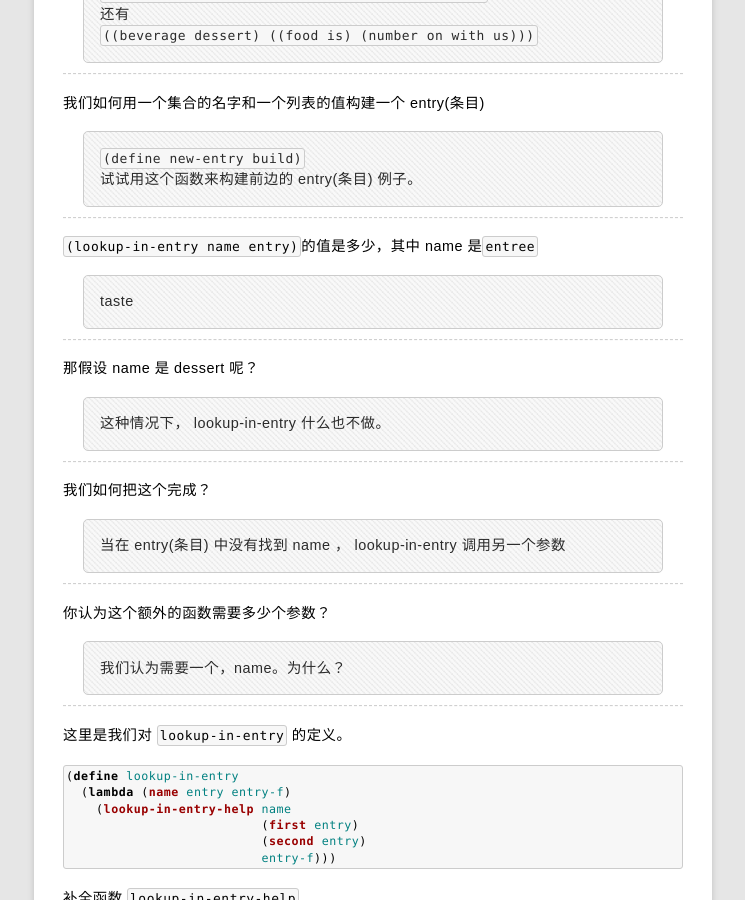
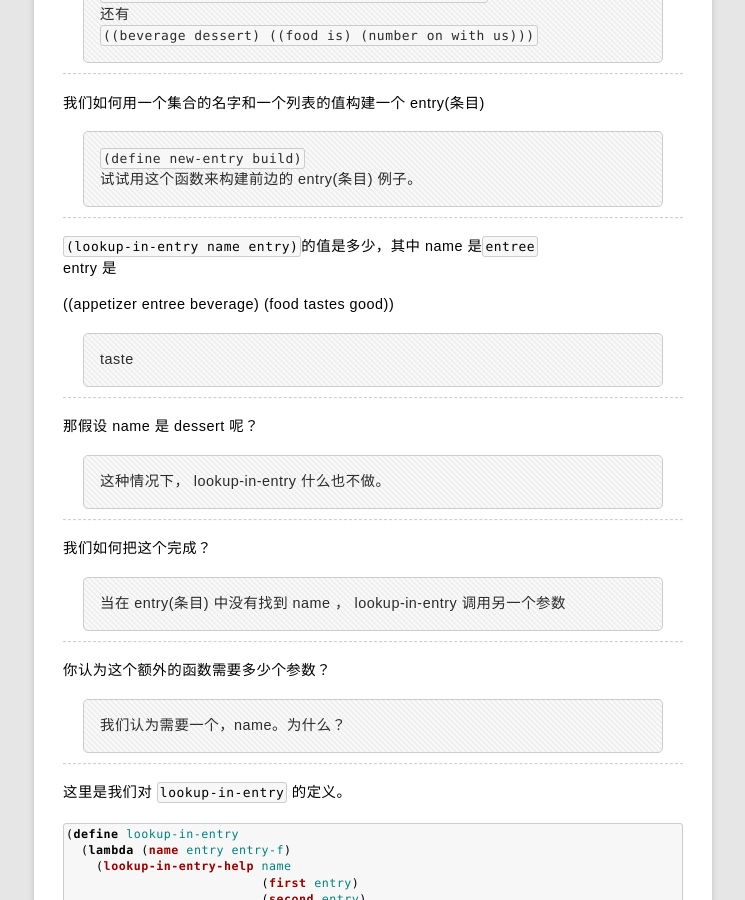
Before and after one commit to rhuichao/uternet.github.io, a Jekyll site: the page built from TLS/10.md, in a window 1280 px wide and 900 px high, scrolled down 432 px. Shown: the whole window, without its empty margins (267-1012 px from the left). Built offline with Jekyll 4.4.1, drawn with Linux system fonts in a browser that asks for light colours; some web fonts are replaced; Markdown is read by kramdown in place of the engine named in the settings.

Commit message:
new document posted

```diff
--- a/TLS/10.md
+++ b/TLS/10.md
@@ -26,6 +26,10 @@
 -------------
 
 `(lookup-in-entry name entry)`的值是多少，其中 name 是`entree`
+entry 是
+
+  ((appetizer entree beverage)
+   (food tastes good))
 
 >taste
 
```
